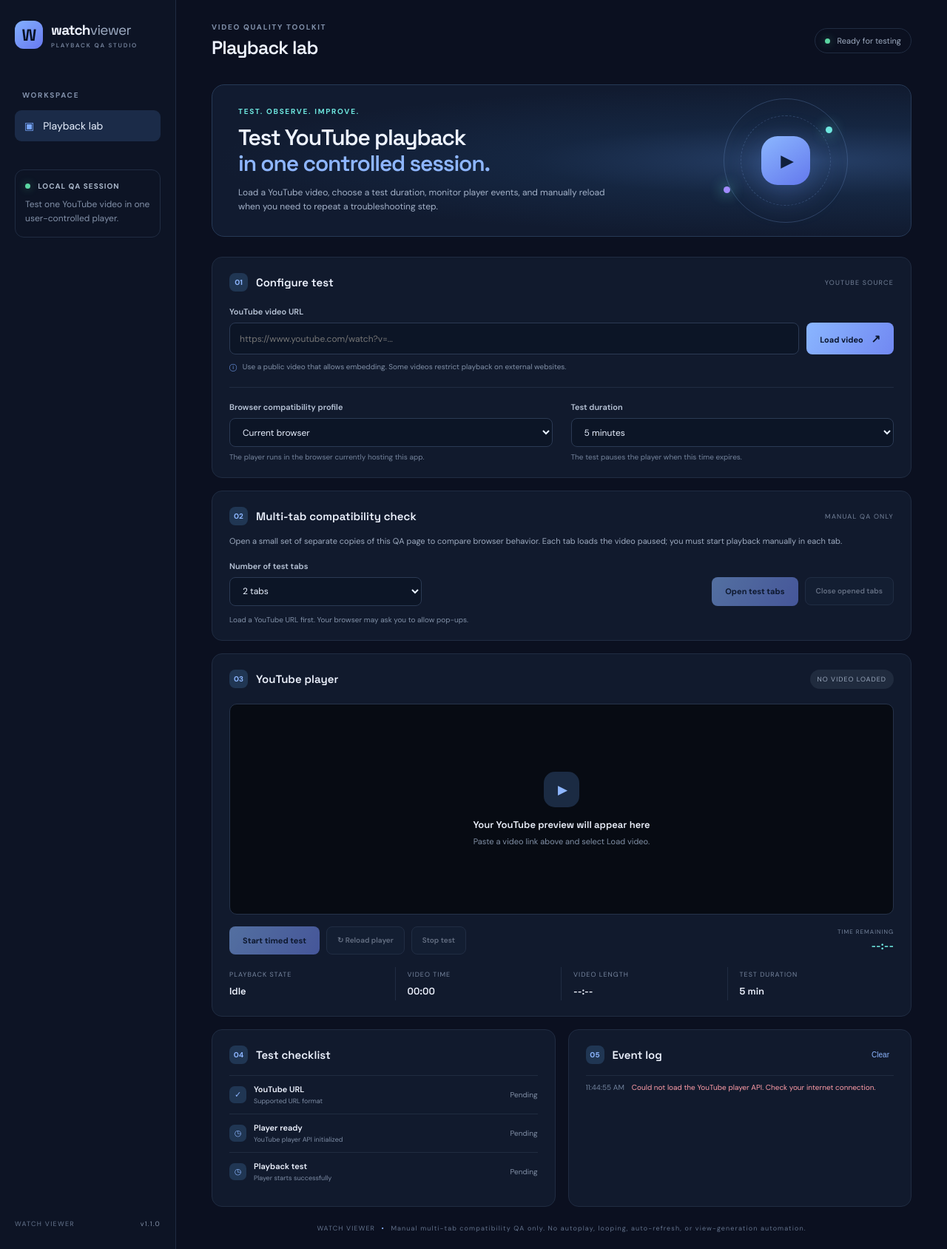
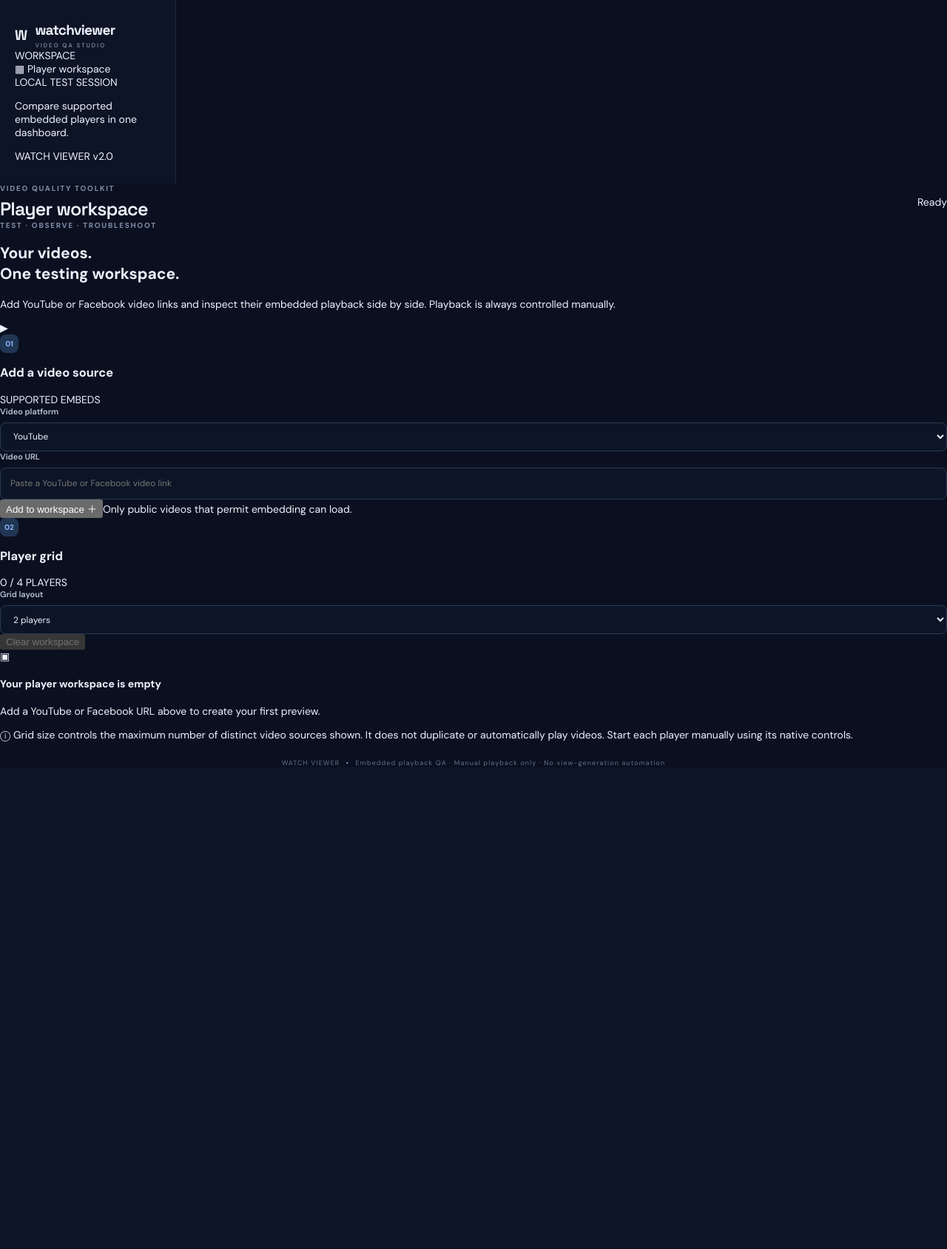
Before and after one commit to skSagar0143/Watch-viewer, a Spring Boot app: page / in a window 1280 px wide. Shown: the whole page at 74% size. After the commit the page ends 1036 px from the top, so only its background shows below. Run offline with Spring Boot 4, Linux system fonts and the light colour scheme.

Commit message:
Replace single-player page with multi-source QA workspace

```diff
--- a/src/main/resources/templates/index.html
+++ b/src/main/resources/templates/index.html
@@ -1,77 +1,55 @@
 <!DOCTYPE html>
-<html lang="en" xmlns:th="http://www.thymeleaf.org">
+<html lang="en">
 <head>
   <meta charset="UTF-8">
   <meta name="viewport" content="width=device-width, initial-scale=1.0">
-    <meta name="theme-color" content="#0b1020">
-    <title>Watch Viewer | YouTube Playback QA</title>
-    <link rel="stylesheet" th:href="@{/css/app.css}">
+  <meta name="theme-color" content="#090d18">
+  <title>Watch Viewer — Video QA Studio</title>
+  <link rel="preconnect" href="https://fonts.googleapis.com">
+  <link rel="preconnect" href="https://fonts.gstatic.com" crossorigin>
+  <link href="https://fonts.googleapis.com/css2?family=DM+Sans:wght@400;500;600;700&family=Space+Grotesk:wght@500;600;700&display=swap" rel="stylesheet">
+  <link rel="stylesheet" href="/css/app.css">
 </head>
 <body>
-<div class="app-shell">
+<div class="shell">
   <aside class="sidebar">
-        <a class="brand" href="/"><span class="brand-mark">W</span><span>watch<span class="brand-light">viewer</span><small>PLAYBACK QA STUDIO</small></span></a>
-        <div class="side-label">WORKSPACE</div>
-        <a class="nav-item active" href="/"><span>▣</span> Playback lab</a>
-        <div class="side-note"><span class="live-dot"></span> LOCAL QA SESSION<p>Test one YouTube video in one user-controlled player.</p></div>
-        <div class="sidebar-bottom">WATCH VIEWER <span>v1.1.0</span></div>
+    <a class="brand" href="/"><span class="brand-icon">W</span><span>watch<span class="brand-muted">viewer</span><small>VIDEO QA STUDIO</small></span></a>
+    <div class="nav-label">WORKSPACE</div>
+    <div class="nav-link active"><span>▦</span> Player workspace</div>
+    <div class="sidebar-info"><span class="status-dot"></span> LOCAL TEST SESSION<p>Compare supported embedded players in one dashboard.</p></div>
+    <div class="sidebar-foot">WATCH VIEWER <span>v2.0</span></div>
   </aside>
-    <main class="main-content">
-        <header class="topbar"><div><div class="eyebrow">VIDEO QUALITY TOOLKIT</div><h1>Playback lab</h1></div><div class="top-status"><span class="live-dot"></span> Ready for testing</div></header>
-        <section class="intro">
-            <div><div class="eyebrow accent">TEST. OBSERVE. IMPROVE.</div><h2>Test YouTube playback<br><span>in one controlled session.</span></h2><p>Load a YouTube video, choose a test duration, monitor player events, and manually reload when you need to repeat a troubleshooting step.</p></div>
-            <div class="intro-art" aria-hidden="true"><div class="orbit orbit-one"></div><div class="orbit orbit-two"></div><div class="play-shape">▶</div><span class="art-dot dot-a"></span><span class="art-dot dot-b"></span></div>
+
+  <main class="main">
+    <header class="topbar"><div><div class="eyebrow">VIDEO QUALITY TOOLKIT</div><h1>Player workspace</h1></div><div class="ready"><span class="status-dot"></span> Ready</div></header>
+    <section class="hero">
+      <div><div class="eyebrow cyan">TEST · OBSERVE · TROUBLESHOOT</div><h2>Your videos.<br><span>One testing workspace.</span></h2><p>Add YouTube or Facebook video links and inspect their embedded playback side by side. Playback is always controlled manually.</p></div>
+      <div class="hero-art" aria-hidden="true"><div class="hero-ring ring-a"></div><div class="hero-ring ring-b"></div><div class="hero-play">▶</div><i></i></div>
     </section>
-        <section class="config-card">
-            <div class="section-heading"><div><span class="step">01</span><h3>Configure test</h3></div><span class="muted">YOUTUBE SOURCE</span></div>
-            <label for="videoUrl">YouTube video URL</label>
-            <div class="url-row"><input id="videoUrl" type="url" placeholder="https://www.youtube.com/watch?v=..." autocomplete="url"><button id="loadButton" class="primary-button">Load video <span>↗</span></button></div>
-            <div class="hint-row"><span>ⓘ</span> Use a public video that allows embedding. Some videos restrict playback on external websites.</div>
-            <div class="config-options">
-                <div class="option"><label for="browserSelect">Browser compatibility profile</label><select id="browserSelect"><option value="current">Current browser</option><option value="chrome">Google Chrome</option><option value="edge">Microsoft Edge</option><option value="firefox">Mozilla Firefox</option><option value="safari">Apple Safari</option></select><small id="browserNote">The player runs in the browser currently hosting this app.</small></div>
-                <div class="option"><label for="durationSelect">Test duration</label><select id="durationSelect"><option value="1">1 minute</option><option value="5" selected>5 minutes</option><option value="30">30 minutes</option><option value="60">1 hour</option></select><small>The test pauses the player when this time expires.</small></div>
+
+    <section class="panel setup">
+      <div class="panel-heading"><div><span class="step">01</span><h3>Add a video source</h3></div><span class="overline">SUPPORTED EMBEDS</span></div>
+      <div class="form-grid">
+        <div><label for="platform">Video platform</label><select id="platform"><option value="youtube">YouTube</option><option value="facebook">Facebook</option></select></div>
+        <div class="url-field"><label for="videoUrl">Video URL</label><input id="videoUrl" type="url" placeholder="Paste a YouTube or Facebook video link" autocomplete="url"></div>
       </div>
-            <div id="validationMessage" class="validation-message" role="status" aria-live="polite"></div>
+      <div class="actions"><button id="addVideo" class="btn primary">Add to workspace <span>＋</span></button><span class="helper">Only public videos that permit embedding can load.</span></div>
+      <div id="message" class="message" role="status" aria-live="polite"></div>
     </section>
-        <section class="config-card tab-qa-card">
-            <div class="section-heading"><div><span class="step">02</span><h3>Multi-tab compatibility check</h3></div><span class="muted">MANUAL QA ONLY</span></div>
-            <p class="tab-qa-copy">Open a small set of separate copies of this QA page to compare browser behavior. Each tab loads the video paused; you must start playback manually in each tab.</p>
-            <div class="tab-launch-row">
-                <div class="option"><label for="tabCount">Number of test tabs</label><select id="tabCount"><option value="1">1 tab</option><option value="2" selected>2 tabs</option><option value="3">3 tabs</option><option value="5">5 tabs (maximum)</option></select></div>
-                <div class="tab-actions"><button id="openTabsButton" class="primary-button" disabled>Open test tabs</button><button id="closeTabsButton" class="secondary-button" disabled>Close opened tabs</button></div>
+
+    <section class="panel workspace-panel">
+      <div class="workspace-head">
+        <div class="panel-heading"><div><span class="step">02</span><h3>Player grid</h3></div><span id="playerCount" class="count">0 / 4 PLAYERS</span></div>
+        <div class="grid-tools"><label for="gridSize">Grid layout</label><select id="gridSize"><option value="1">1 player</option><option value="2" selected>2 players</option><option value="3">3 players</option><option value="4">4 players (maximum)</option></select><button id="clearAll" class="btn subtle" disabled>Clear workspace</button></div>
       </div>
-            <small id="tabStatus" class="tab-status" role="status" aria-live="polite">Load a YouTube URL first. Your browser may ask you to allow pop-ups.</small>
+      <div id="playerGrid" class="player-grid empty-grid">
+        <div class="empty-workspace"><div class="empty-symbol">▣</div><h4>Your player workspace is empty</h4><p>Add a YouTube or Facebook URL above to create your first preview.</p></div>
+      </div>
+      <p class="workspace-note"><span>ⓘ</span> Grid size controls the maximum number of distinct video sources shown. It does not duplicate or automatically play videos. Start each player manually using its native controls.</p>
     </section>
-        <section class="player-card">
-            <div class="section-heading"><div><span class="step">03</span><h3>YouTube player</h3></div><span id="playerBadge" class="status-pill">NO VIDEO LOADED</span></div>
-            <div class="video-stage" id="videoStage">
-                <div class="empty-state" id="emptyState"><div class="empty-icon">▶</div><h4>Your YouTube preview will appear here</h4><p>Paste a video link above and select Load video.</p></div>
-                <div id="youtubePlayer" class="youtube-player" hidden></div>
-            </div>
-            <div class="session-controls">
-                <button id="startButton" class="primary-button" disabled>Start timed test</button>
-                <button id="reloadButton" class="secondary-button" disabled>↻ Reload player</button>
-                <button id="stopButton" class="secondary-button" disabled>Stop test</button>
-                <div class="countdown"><span>TIME REMAINING</span><strong id="timeRemaining">--:--</strong></div>
-            </div>
-            <div class="metrics">
-                <div><span>PLAYBACK STATE</span><strong id="playState">Idle</strong></div>
-                <div><span>VIDEO TIME</span><strong id="currentTime">00:00</strong></div>
-                <div><span>VIDEO LENGTH</span><strong id="duration">--:--</strong></div>
-                <div><span>TEST DURATION</span><strong id="testDuration">5 min</strong></div>
-            </div>
-        </section>
-        <section class="bottom-grid">
-            <div class="info-card"><div class="section-heading"><div><span class="step">04</span><h3>Test checklist</h3></div></div>
-                <div class="check-row"><span class="check-icon">✓</span><div><strong>YouTube URL</strong><small>Supported URL format</small></div><span id="urlCheck" class="check-status">Pending</span></div>
-                <div class="check-row"><span class="check-icon">◷</span><div><strong>Player ready</strong><small>YouTube player API initialized</small></div><span id="metadataCheck" class="check-status">Pending</span></div>
-                <div class="check-row"><span class="check-icon">◷</span><div><strong>Playback test</strong><small>Player starts successfully</small></div><span id="playCheck" class="check-status">Pending</span></div>
-            </div>
-            <div class="info-card event-card"><div class="section-heading"><div><span class="step">05</span><h3>Event log</h3></div><button id="clearLog" class="text-button">Clear</button></div><div id="eventLog" class="event-log"><div class="log-empty">No events yet. Load a video to begin.</div></div></div>
-        </section>
-        <footer>WATCH VIEWER <span>•</span> Manual multi-tab compatibility QA only. No autoplay, looping, auto-refresh, or view-generation automation.</footer>
+    <footer>WATCH VIEWER <span>•</span> Embedded playback QA · Manual playback only · No view-generation automation</footer>
   </main>
 </div>
-<script th:src="@{/js/app.js}"></script>
+<script src="/js/app.js"></script>
 </body>
 </html>
```
Lines whose indentation alone changed are shown as unchanged.
